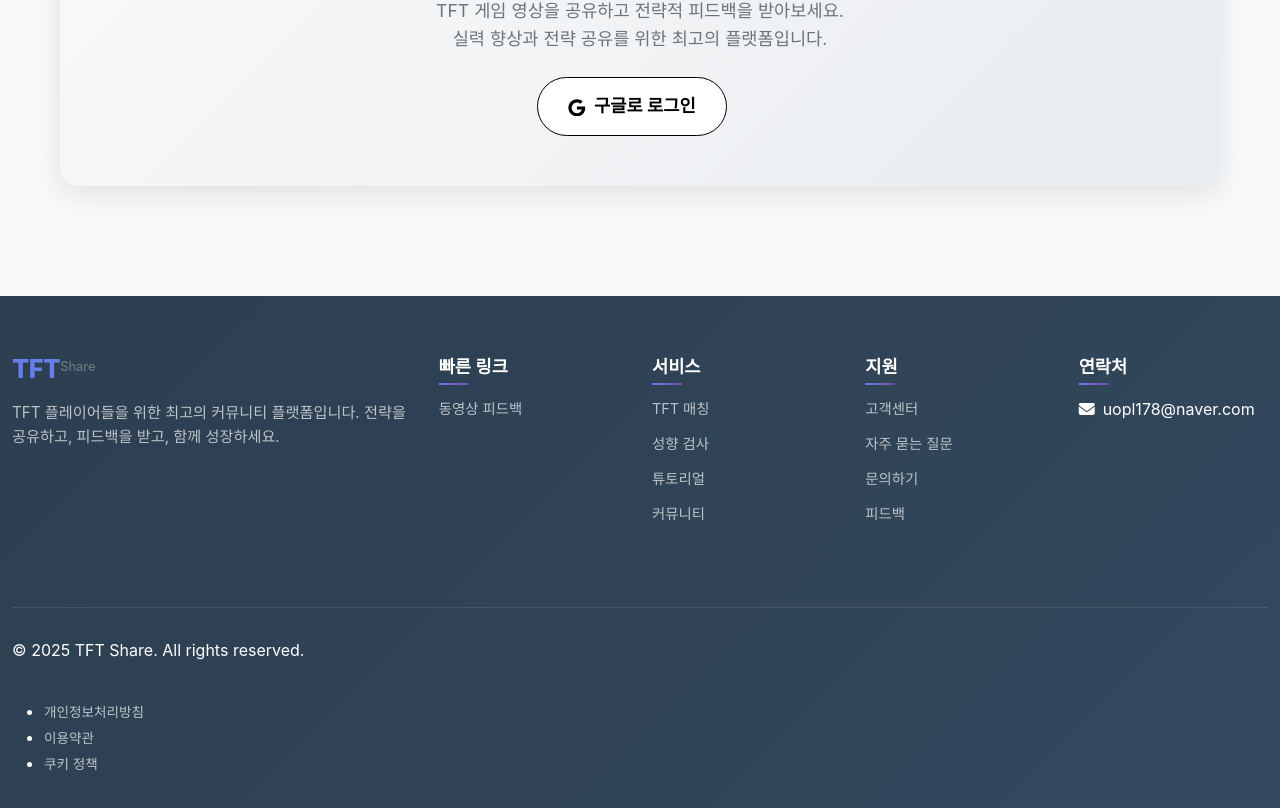
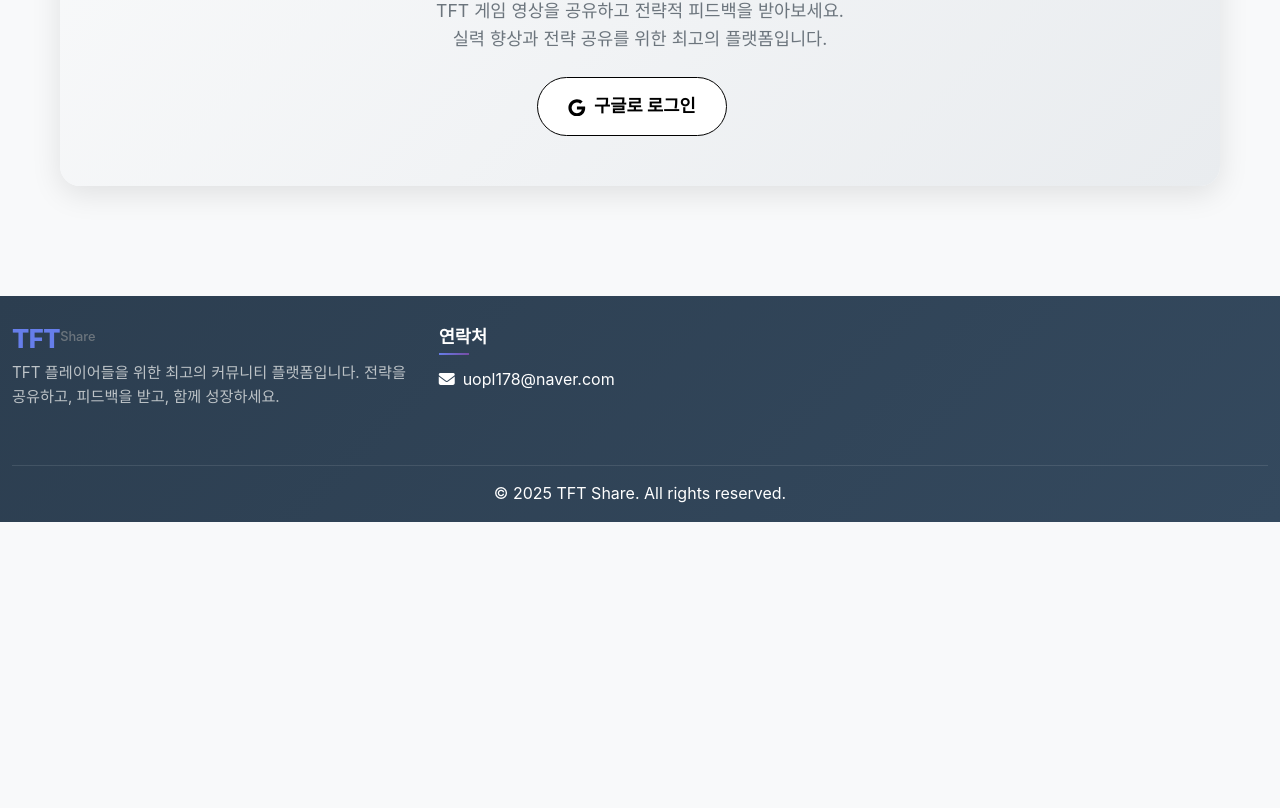
Before and after one commit to PrintJenius/tft-share, a React (Vite) app in the folder tft-share-frontend/: page / in a window 1280 px wide. Shown: the part 2248-3056 px from the top of the page. After the commit the page ends 2770 px from the top, so only its background shows below. Built offline with nearby package versions, Linux system fonts and the light colour scheme; no server answers; a web font is replaced by a local one.

Commit message:
modified: 푸터 UI및 내용 수정

```diff
--- a/tft-share-frontend/src/components/Footer/Footer.css
+++ b/tft-share-frontend/src/components/Footer/Footer.css
@@ -2,7 +2,7 @@
 .footer {
   background: linear-gradient(135deg, #2c3e50 0%, #34495e 100%);
   color: white;
-  padding: 60px 0 30px;
+  padding: 30px 0 0;
   margin-top: 80px;
 }
 
@@ -12,13 +12,13 @@
 
 /* 브랜드 섹션 */
 .footer-brand {
-  margin-bottom: 40px;
+  margin-bottom: 20px;
 }
 
 .footer-logo {
   display: flex;
   align-items: center;
-  margin-bottom: 20px;
+  margin-bottom: 10px;
 }
 
 .footer-logo-icon {
@@ -73,7 +73,7 @@
 
 /* 푸터 섹션 */
 .footer-section {
-  margin-bottom: 30px;
+  margin-bottom: 15px;
 }
 
 .footer-title {
@@ -151,7 +151,7 @@
 .footer-divider {
   height: 1px;
   background: rgba(255, 255, 255, 0.1);
-  margin: 40px 0 30px;
+  margin: 20px 0 15px;
 }
 
 /* 하단 섹션 */
@@ -187,7 +187,7 @@
 /* 반응형 디자인 */
 @media (max-width: 992px) {
   .footer {
-    padding: 40px 0 20px;
+    padding: 40px 0 10px;
   }
 
   .footer-content {
--- a/tft-share-frontend/src/components/Footer/Footer.jsx
+++ b/tft-share-frontend/src/components/Footer/Footer.jsx
@@ -21,37 +21,6 @@ function Footer() {
             </div>
           </Col>
 
-          {/* 빠른 링크 */}
-          <Col lg={2} md={6} className="footer-section">
-            <h6 className="footer-title">빠른 링크</h6>
-                         <ul className="footer-links">
-               <li><a href="/videos">동영상 피드백</a></li>
-
-             </ul>
-          </Col>
-
-          {/* 서비스 */}
-          <Col lg={2} md={6} className="footer-section">
-            <h6 className="footer-title">서비스</h6>
-            <ul className="footer-links">
-              <li><a href="/#">TFT 매칭</a></li>
-              <li><a href="/#">성향 검사</a></li>
-              <li><a href="/#">튜토리얼</a></li>
-              <li><a href="/#">커뮤니티</a></li>
-            </ul>
-          </Col>
-
-          {/* 지원 */}
-          <Col lg={2} md={6} className="footer-section">
-            <h6 className="footer-title">지원</h6>
-            <ul className="footer-links">
-              <li><a href="/#">고객센터</a></li>
-              <li><a href="/#">자주 묻는 질문</a></li>
-              <li><a href="/#">문의하기</a></li>
-              <li><a href="/#">피드백</a></li>
-            </ul>
-          </Col>
-
           {/* 연락처 */}
           <Col lg={2} md={6} className="footer-section">
             <h6 className="footer-title">연락처</h6>
@@ -65,16 +34,9 @@ function Footer() {
         <div className="footer-divider"></div>
 
         {/* 저작권 및 정책 */}
-        <Row className="footer-bottom">
-          <Col md={6} className="footer-copyright">
+        <Row className="footer-bottom justify-content-center">
+          <Col md={6} className="footer-copyright text-center">
             <p>&copy; 2025 TFT Share. All rights reserved.</p>
-          </Col>
-          <Col md={6} className="footer-policies">
-            <ul className="policy-links">
-              <li><a href="/#">개인정보처리방침</a></li>
-              <li><a href="/#">이용약관</a></li>
-              <li><a href="/#">쿠키 정책</a></li>
-            </ul>
           </Col>
         </Row>
       </Container>
```
